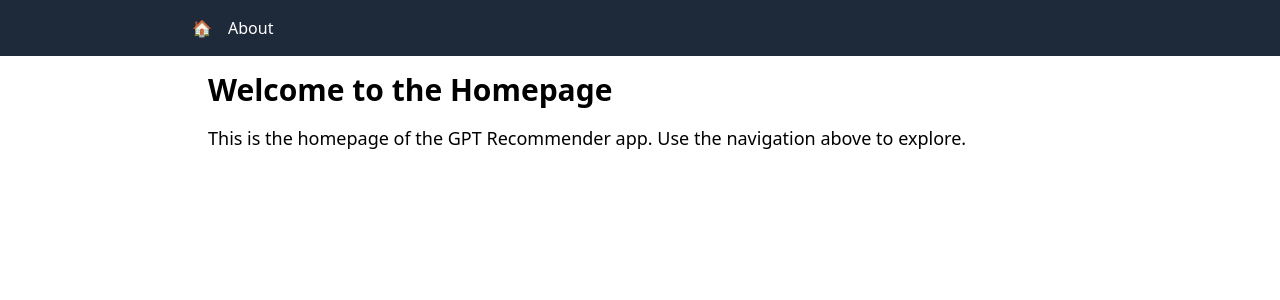
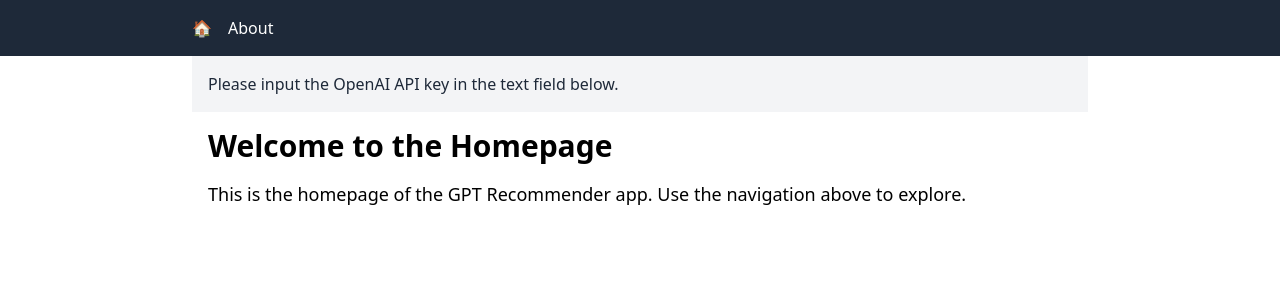
Before and after one commit to louispaulet/gpt_recommender, a React (Vite) app in the folder gpt_reco_app/: page /#/ in a window 1280 px wide. Shown: the top 300 px of the page. Built offline with nearby package versions, Linux system fonts and the light colour scheme.

Commit message:
add margins to the whole website

```diff
--- a/gpt_reco_app/src/App.jsx
+++ b/gpt_reco_app/src/App.jsx
@@ -22,10 +22,12 @@ function App() {
           </li>
         </ul>
       </nav>
-      <Routes>
-        <Route path="/" element={<Homepage />} />
-        <Route path="/about" element={<About />} />
-      </Routes>
+      <div className="mx-4 max-w-4xl mx-auto">
+        <Routes>
+          <Route path="/" element={<Homepage />} />
+          <Route path="/about" element={<About />} />
+        </Routes>
+      </div>
     </>
   );
 }
--- a/gpt_reco_app/src/pages/Homepage.jsx
+++ b/gpt_reco_app/src/pages/Homepage.jsx
@@ -2,7 +2,14 @@ import React from 'react';
 import HomepageComponent from '../components/Homepage.jsx';
 
 function Homepage() {
-  return <HomepageComponent />;
+  return (
+    <>
+      <section className="info-section p-4 bg-gray-100 text-gray-800">
+        <p>Please input the OpenAI API key in the text field below.</p>
+      </section>
+      <HomepageComponent />
+    </>
+  );
 }
 
 export default Homepage;
```
